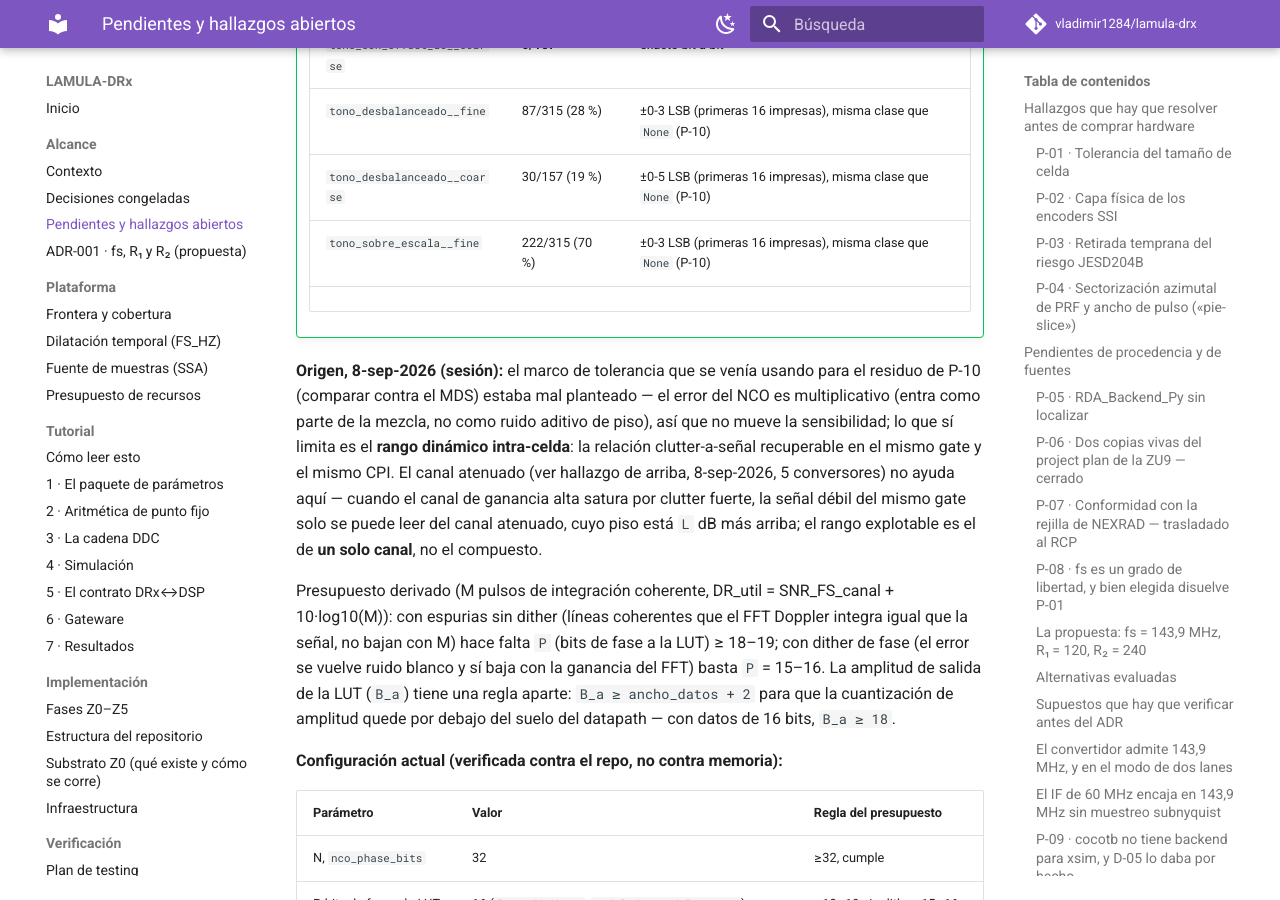
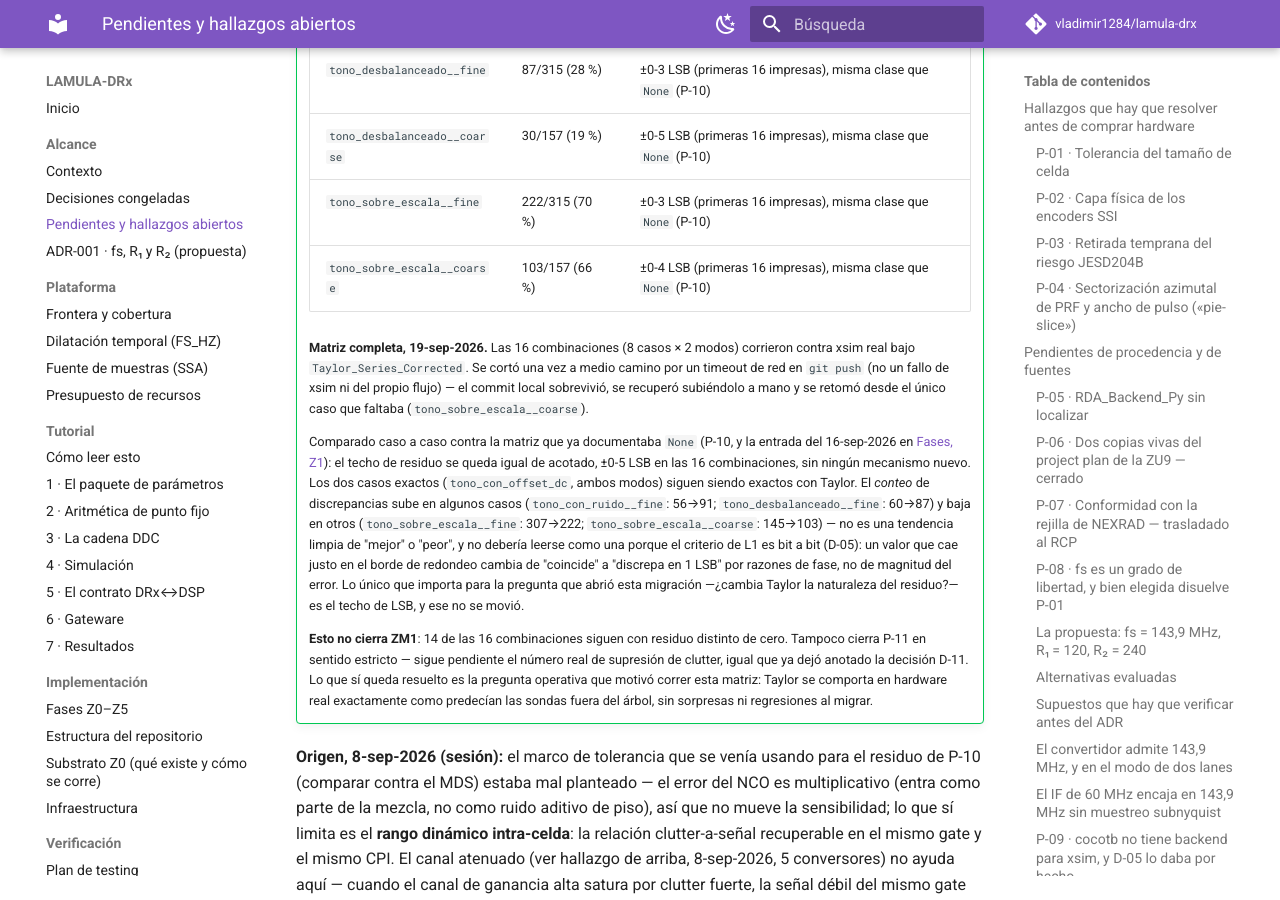
Before and after one commit to vladimir1284/lamula-drx, an MkDocs documentation site: the page built from docs/alcance/pendientes.md, in a window 1280 px wide and 900 px high, scrolled down 23115 px. Built offline with MkDocs 1.6.1 and Material for MkDocs 9.7.7, drawn with Linux system fonts in a browser that asks for light colours; comment, search, counter and statistics services are not loaded; some of the changed text lies outside the part shown.

Commit message:
P-11: matriz Taylor completa -- tono_sobre_escala__coarse (ultimo caso) y cierre
103/157 (66%), +-0-4 LSB, misma clase que None. Con esto las 16 combinaciones
(8 casos x 2 modos) estan corridas contra xsim real bajo Taylor_Series_Corrected.

Conclusion: el techo de residuo se queda en +-0-5 LSB en las 16, sin ningun
mecanismo nuevo frente a lo que ya documentaba None (P-10). Los dos casos
exactos (tono_con_offset_dc, ambos modos) siguen exactos. El conteo de
discrepancias sube en algunos casos y baja en otros frente a None -- no es
una tendencia limpia y no deberia leerse como una, dado el criterio bit a
bit de D-05. No cierra ZM1 (14/16 siguen con residuo) ni P-11 en sentido
estricto (sigue faltando el numero de supresion de clutter), pero responde
la pregunta operativa de D-11: Taylor se comporta en hardware real como
predecian las sondas fuera del arbol.

Co-Authored-By: Claude Sonnet 5 <noreply@anthropic.com>

```diff
--- a/docs/alcance/pendientes.md
+++ b/docs/alcance/pendientes.md
@@ -952,12 +952,10 @@ abierto. **Dueño:** equipo (RTL) + especialistas de dominio (el número de supr
     cifra que el modo `None` ya documentaba (306/315) para este mismo caso degenerado (P-10). No es
     una sorpresa ni una regresión: confirma en hardware real lo que D-11 ya asumía del modelo.
 
-    **Matriz completa lanzada, 18-sep-2026:** cada corrida de xsim tarda ~36 min en esta máquina
-    (más que los ~20-25 min que tomaba el modo `None`), así que las 15 corridas que quedan (8
-    casos × 2 modos, menos `tono_if__fine` de arriba) son un compromiso de varias horas. Corre
-    desatendida, un caso a la vez, y cada fila de la tabla de abajo se comitea y se sube en cuanto
-    termina esa corrida — si esto se lee a medio llenar, la corrida sigue en curso o se cortó; el
-    último commit con este mensaje dice cuál fue la última completada.
+    **Matriz completa, 18/19-sep-2026:** las 16 combinaciones (8 casos × 2 modos) corridas contra
+    xsim real, ~30 min por corrida en esta máquina. Lanzada desatendida, un caso a la vez, con cada
+    fila comiteada y subida en cuanto terminaba esa corrida — conclusión completa después de la
+    tabla.
 
     | Caso | Discrepancias | Lectura |
     |---|---|---|
@@ -976,7 +974,31 @@ abierto. **Dueño:** equipo (RTL) + especialistas de dominio (el número de supr
     | `tono_desbalanceado__fine` | 87/315 (28 %) | ±0-3 LSB (primeras 16 impresas), misma clase que `None` (P-10) |
     | `tono_desbalanceado__coarse` | 30/157 (19 %) | ±0-5 LSB (primeras 16 impresas), misma clase que `None` (P-10) |
     | `tono_sobre_escala__fine` | 222/315 (70 %) | ±0-3 LSB (primeras 16 impresas), misma clase que `None` (P-10) |
-    <!-- L1_TAYLOR_MATRIX_MARKER -->
+    | `tono_sobre_escala__coarse` | 103/157 (66 %) | ±0-4 LSB (primeras 16 impresas), misma clase que `None` (P-10) |
+
+    **Matriz completa, 19-sep-2026.** Las 16 combinaciones (8 casos × 2 modos) corrieron contra
+    xsim real bajo `Taylor_Series_Corrected`. Se cortó una vez a medio camino por un timeout de red
+    en `git push` (no un fallo de xsim ni del propio flujo) — el commit local sobrevivió, se
+    recuperó subiéndolo a mano y se retomó desde el único caso que faltaba
+    (`tono_sobre_escala__coarse`).
+
+    Comparado caso a caso contra la matriz que ya documentaba `None` (P-10, y la entrada del
+    16-sep-2026 en [Fases, Z1](../implementacion/fases.md#z1)): el techo de residuo se queda igual
+    de acotado, ±0-5 LSB en las 16 combinaciones, sin ningún mecanismo nuevo. Los dos casos exactos
+    (`tono_con_offset_dc`, ambos modos) siguen siendo exactos con Taylor. El *conteo* de
+    discrepancias sube en algunos casos (`tono_con_ruido__fine`: 56→91;
+    `tono_desbalanceado__fine`: 60→87) y baja en otros (`tono_sobre_escala__fine`: 307→222;
+    `tono_sobre_escala__coarse`: 145→103) — no es una tendencia limpia de "mejor" o "peor", y no
+    debería leerse como una porque el criterio de L1 es bit a bit (D-05): un valor que cae justo en
+    el borde de redondeo cambia de "coincide" a "discrepa en 1 LSB" por razones de fase, no de
+    magnitud del error. Lo único que importa para la pregunta que abrió esta migración —¿cambia
+    Taylor la naturaleza del residuo?— es el techo de LSB, y ese no se movió.
+
+    **Esto no cierra ZM1**: 14 de las 16 combinaciones siguen con residuo distinto de cero. Tampoco
+    cierra P-11 en sentido estricto — sigue pendiente el número real de supresión de clutter, igual
+    que ya dejó anotado la decisión D-11. Lo que sí queda resuelto es la pregunta operativa que
+    motivó correr esta matriz: Taylor se comporta en hardware real exactamente como predecían las
+    sondas fuera del árbol, sin sorpresas ni regresiones al migrar.
 
 **Origen, 8-sep-2026 (sesión):** el marco de tolerancia que se venía usando para el residuo de
 P-10 (comparar contra el MDS) estaba mal planteado — el error del NCO es multiplicativo (entra
```
